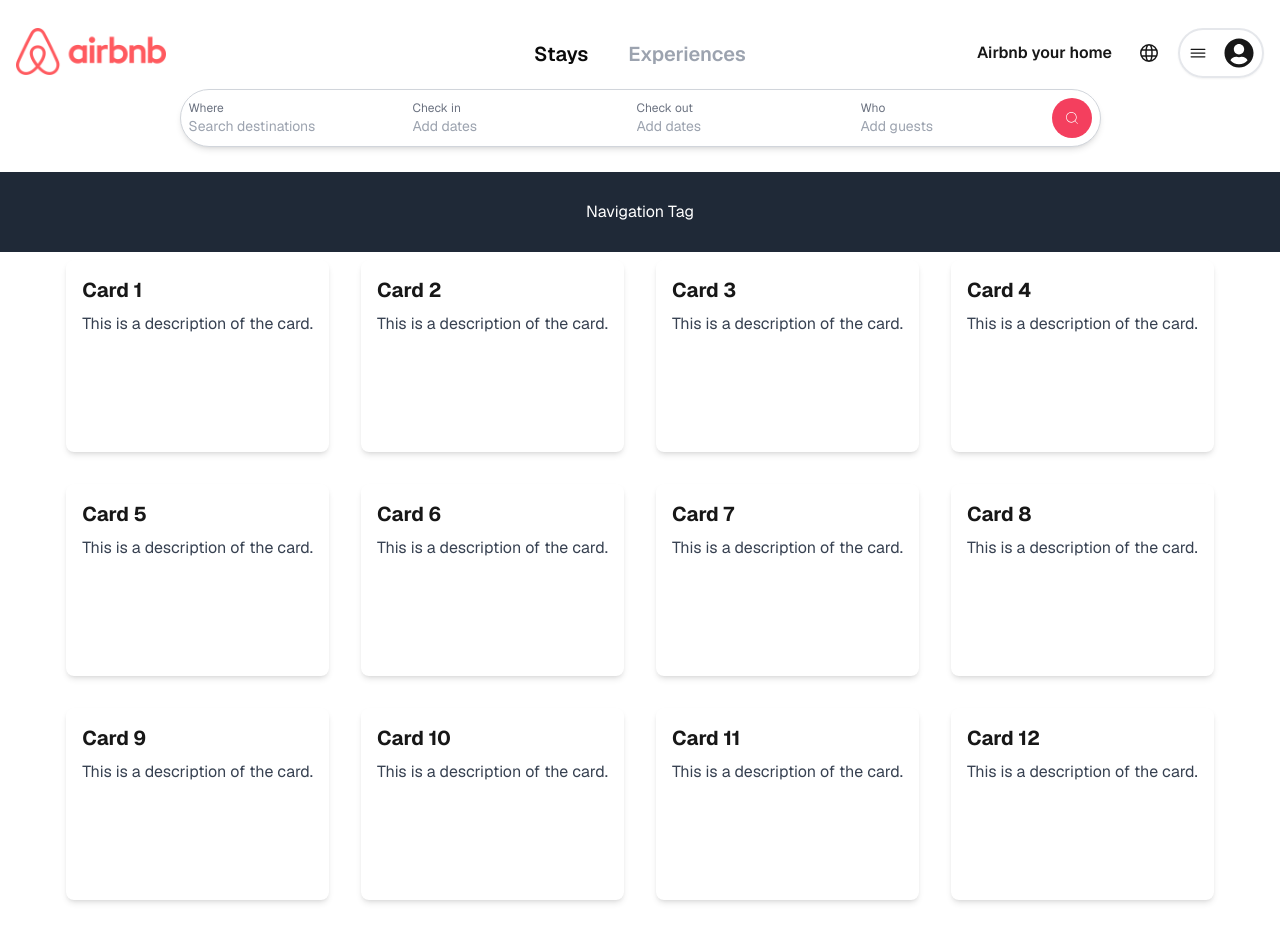
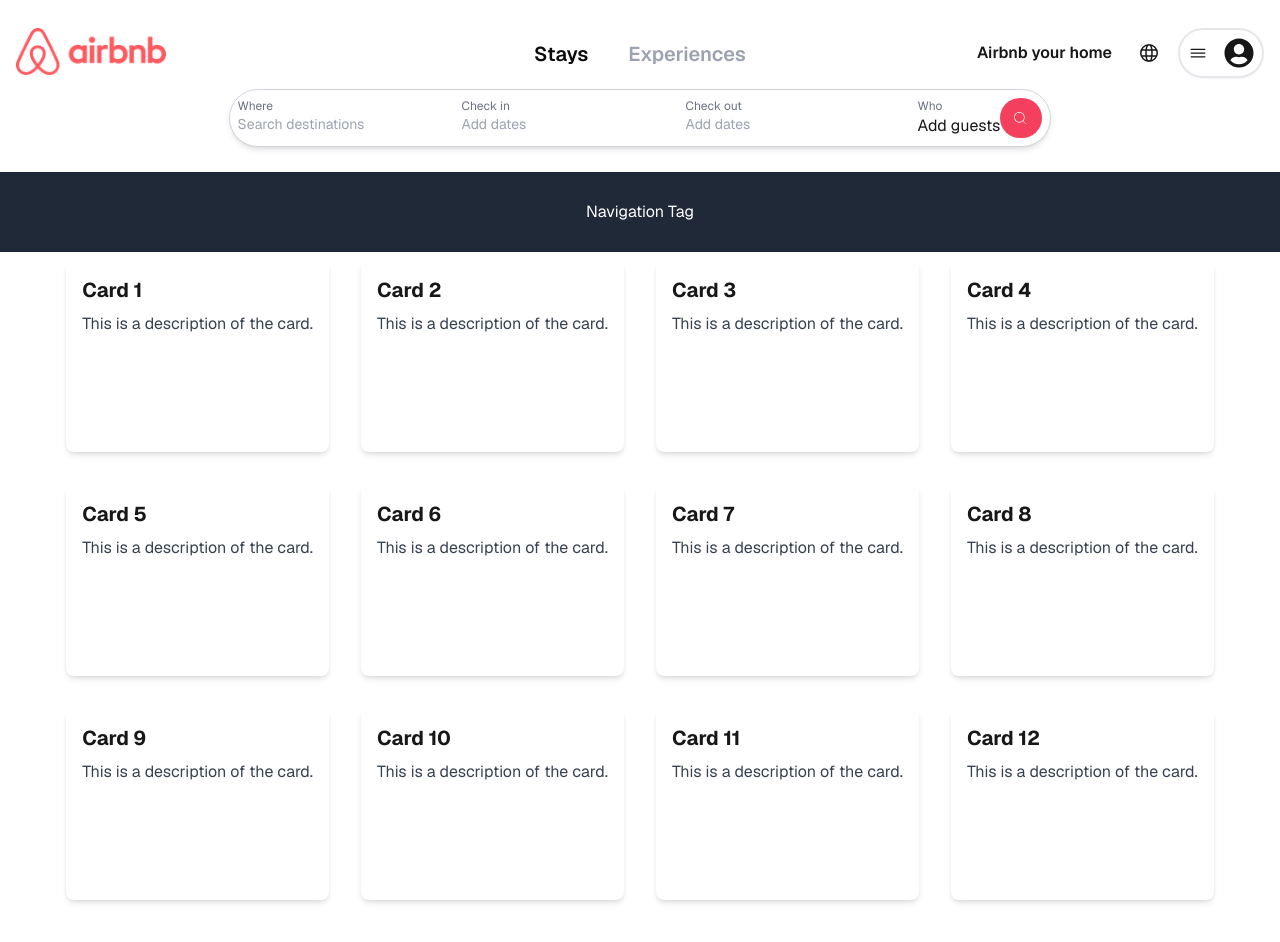
Before and after one commit to imansafari1991/Airbnb.UI, a Next.js app: page / in a window 1280 px wide. Shown: the top 942 px of the page. Built offline with nearby package versions, Linux system fonts and the light colour scheme.

Commit message:
UserDropdown

```diff
--- /dev/null
+++ b/app/components/header/_components/GuestPart.tsx
@@ -0,0 +1,88 @@
+"use client";
+
+import { useState, useEffect } from "react";
+
+interface CounterProps {
+  initialValue?: string | number;
+  min?: number;
+  max?: number;
+  title: string;
+  description: string;
+  onCountChange: (count: number) => void;
+  isIncrementDisabled?: boolean;
+  reset: boolean;
+}
+
+const GuestPart: React.FC<CounterProps> = ({
+  initialValue = 0,
+  min = 0,
+  max = 16,
+  title,
+  description,
+  onCountChange,
+  isIncrementDisabled = false,
+  reset,
+}) => {
+  const [count, setCount] = useState<number>(typeof initialValue === "number" ? initialValue : 0);
+  useEffect(() => {
+    if (reset) {
+      setCount(0);
+      onCountChange(0);
+    }
+  }, [reset]);
+  const increment = () => {
+    if (count < max && !isIncrementDisabled) {
+      const newCount = count + 1;
+      setCount(newCount);
+      onCountChange(newCount);
+    }
+  };
+
+  const decrement = () => {
+    if (count > min) {
+      const newCount = count - 1;
+      setCount(newCount);
+      onCountChange(newCount);
+    }
+  };
+
+  return (
+    <div className="flex items-center justify-between min-w-[220px] w-[342px] p-3">
+      <div>
+        <h3 className="font-semibold">{title}</h3>
+        <div className="text-neutral-500 text-xs">{description}</div>
+      </div>
+      <div className="flex items-center justify-between w-[104px]">
+        <button
+          className={
+            "flex items-center justify-center border border-neutral-500 rounded-full w-[32px] h-[32px] hover:bg-gray-200" +
+            (count === 0 ? " opacity-0 cursor-not-allowed" : "")
+          }
+          onClick={decrement}
+        >
+          <span className="flex items-center justify-center p-[5px] w-[22px] h-[22px]">
+            <MinusIcon />
+          </span>
+        </button>
+
+        <div>{count}</div>
+
+        <button
+          className={
+            "flex items-center justify-center border border-neutral-500 rounded-full w-[32px] h-[32px] hover:bg-gray-200" +
+            (isIncrementDisabled ? " opacity-0 cursor-not-allowed" : "")
+          }
+          onClick={increment}
+        >
+          <span className="flex items-center justify-center p-[5px] w-[22px] h-[22px]">
+            <PlusIcon />
+          </span>
+        </button>
+      </div>
+    </div>
+  );
+};
+
+const MinusIcon: React.FC = () => <div>-</div>;
+const PlusIcon: React.FC = () => <div>+</div>;
+export default GuestPart;
--- a/app/components/header/_components/experiences.tsx
+++ b/app/components/header/_components/experiences.tsx
@@ -1,10 +1,83 @@
 "use client";
+import { useState, useRef, useEffect } from 'react';
+import { CiSearch } from "react-icons/ci";
+import GuestPart from './GuestPart';
+import { RxCross1 } from "react-icons/rx";
 
-import { CiSearch } from "react-icons/ci";
 
 export const Experiences: React.FC = () => {
+  const maxTotalGuests = 16;
+  const [adults, setAdults] = useState<number>(0);
+  const [children, setChildren] = useState<number>(0);
+  const [infants, setInfants] = useState<number>(0);
+  const [pets, setPets] = useState<number>(0);
+  const [resetAll, setResetAll] = useState<boolean>(false);
+  const [isDropGuest, setIsDropGuest] = useState<boolean>(false);
+  const dropdownRef = useRef<HTMLDivElement>(null);
+  const toggleButtonRef = useRef<HTMLDivElement>(null);
+  const dropGuest = (event: React.MouseEvent) => {
+    event.stopPropagation();
+    setIsDropGuest((prevState) => !prevState);
+
+  };
+  const handleClickOutside = (event: MouseEvent) => {
+    const target = event.target as Node;
+    if (
+      dropdownRef.current &&
+      !dropdownRef.current.contains(target) &&
+      toggleButtonRef.current &&
+      !toggleButtonRef.current.contains(target)
+    ) {
+      setIsDropGuest(false);
+
+    }
+  };
+
+  useEffect(() => {
+    document.addEventListener('mousedown', handleClickOutside);
+    return () => {
+      document.removeEventListener('mousedown', handleClickOutside);
+    };
+  }, []);
+
+
+
+  const totalGuests = adults + children;
+
+  const hasSelections = adults > 0 || children > 0 || infants > 0 || pets > 0;
+
+  const resetSelections = () => {
+    setResetAll(true);
+    setAdults(0);
+    setChildren(0);
+    setInfants(0);
+    setPets(0);
+    setTimeout(() => setResetAll(false), 0);
+  };
+
+  const fullDisplayText =
+    `${totalGuests} guests` +
+    (infants > 0 ? `, ${infants} infants` : "") +
+    (pets > 0 ? `, ${pets} pets` : "");
+
+  const displayText = hasSelections
+    ? fullDisplayText.length > 15
+      ? fullDisplayText.slice(0, 15) + "..."
+      : fullDisplayText
+    : "Add guests";
   return (
-    <div className="flex items-center justify-between max-w-5xl bg-white rounded-full px-2 py-2 border border-gray-300 shadow-md">
+    <div className="flex relative items-center justify-between max-w-5xl bg-white rounded-full px-2 py-2 border border-gray-300 shadow-md">
+            {/* guest part  */}
+            {isDropGuest &&
+<div className=' absolute top-2.5 bg-white p-4 rounded-[32px] shadow-md max-h-[300px] z-10 overflow-y-auto overscroll-contain right-0 top-[67px]'
+  ref={dropdownRef}>
+
+<GuestPart   title="Adults" description="Age 13 or Above" max={16} initialValue={0}  onCountChange={setAdults}    isIncrementDisabled={totalGuests >= maxTotalGuests}    reset={resetAll}></GuestPart>
+<GuestPart   title="Children" description="Age 2 - 12" max={16} initialValue={'0'}  onCountChange={setChildren}    isIncrementDisabled={totalGuests >= maxTotalGuests}    reset={resetAll}></GuestPart>
+<GuestPart   title="Infants" description="Under 2" max={16} initialValue={'0'} onCountChange={setInfants}    reset={resetAll}></GuestPart>
+<GuestPart   title="Pets" description="" max={6} initialValue={'0'} onCountChange={setPets}    reset={resetAll}></GuestPart>
+ </div>
+ }
       <div className="flex space-x-4">
         {/* Where */}
         <div className="flex flex-col">
@@ -41,20 +114,37 @@ export const Experiences: React.FC = () => {
 
         {/* Who */}
         <div className="border-l border-gray-300 h-full"></div>
-        <div className="flex flex-col">
-          <span className="text-xs text-gray-500">Who</span>
-          <input
-            type="text"
-            placeholder="Add guests"
-            className="bg-transparent focus:outline-none text-sm"
-          />
+        <div className="flex justify-between cursor-pointer	"
+        onClick={dropGuest}
+        ref={toggleButtonRef}>
+  <div className='flex flex-col ms-2'>
+        <span className="text-xs text-gray-500">Who</span>
+          <div >{displayText}</div>
+  </div>
+
+          {isDropGuest && hasSelections && (
+          <button
+            className="flex justify-center items-center rounded-full w-[25px] h-[25px] p-2 text-xs hover:bg-gray-200	"
+            onClick={resetSelections}
+          >
+           {/* width: 25px;
+    height: 25px;
+    background: red;
+    padding: 2px 7px;
+    font-size: 11px; */}
+           <RxCross1 />
+          </button>
+        )}
         </div>
       </div>
 
       {/* Search Button */}
-      <button className="bg-rose-500 text-white p-3 rounded-full focus:outline-none">
-        <CiSearch />
+      <button className={"flex items-center bg-rose-500 text-white p-3 rounded-full focus:outline-none transition-all duration-300 ease-in-out" +   (isDropGuest ? " w-[150px]" : " w-[42px]")}>
+      <CiSearch />
+        {isDropGuest && <span className='ms-1'>Search</span>}
+
       </button>
+
     </div>
   );
 };
--- a/app/components/header/_components/stays.tsx
+++ b/app/components/header/_components/stays.tsx
@@ -1,10 +1,83 @@
 "use client";
+import { RxCross1 } from "react-icons/rx";
 
+import { useState, useRef, useEffect } from 'react';
 import { CiSearch } from "react-icons/ci";
+import GuestPart from './GuestPart';
 
 export const Stays: React.FC = () => {
+    const maxTotalGuests = 16;
+    const [adults, setAdults] = useState<number>(0);
+    const [children, setChildren] = useState<number>(0);
+    const [infants, setInfants] = useState<number>(0);
+    const [pets, setPets] = useState<number>(0);
+    const [resetAll, setResetAll] = useState<boolean>(false);
+    const [isDropGuest, setIsDropGuest] = useState<boolean>(false);
+    const dropdownRef = useRef<HTMLDivElement>(null);
+    const toggleButtonRef = useRef<HTMLDivElement>(null);
+    const dropGuest = (event: React.MouseEvent) => {
+      event.stopPropagation();
+      setIsDropGuest((prevState) => !prevState);
+
+    };
+    const handleClickOutside = (event: MouseEvent) => {
+      const target = event.target as Node;
+      if (
+        dropdownRef.current &&
+        !dropdownRef.current.contains(target) &&
+        toggleButtonRef.current &&
+        !toggleButtonRef.current.contains(target)
+      ) {
+        setIsDropGuest(false);
+
+      }
+    };
+
+    useEffect(() => {
+      document.addEventListener('mousedown', handleClickOutside);
+      return () => {
+        document.removeEventListener('mousedown', handleClickOutside);
+      };
+    }, []);
+
+
+
+    const totalGuests = adults + children;
+
+    const hasSelections = adults > 0 || children > 0 || infants > 0 || pets > 0;
+
+    const resetSelections = () => {
+      setResetAll(true);
+      setAdults(0);
+      setChildren(0);
+      setInfants(0);
+      setPets(0);
+      setTimeout(() => setResetAll(false), 0);
+    };
+
+    const fullDisplayText =
+      `${totalGuests} guests` +
+      (infants > 0 ? `, ${infants} infants` : "") +
+      (pets > 0 ? `, ${pets} pets` : "");
+
+    const displayText = hasSelections
+      ? fullDisplayText.length > 15
+        ? fullDisplayText.slice(0, 15) + "..."
+        : fullDisplayText
+      : "Add guests";
   return (
-    <div className="flex items-center justify-between max-w-5xl bg-white rounded-full px-2 py-2 border border-gray-300 shadow-md">
+    <div className="flex relative items-center justify-between max-w-5xl bg-white rounded-full px-2 py-2 border border-gray-300 shadow-md">
+                {/* guest part  */}
+                {isDropGuest &&
+<div className=' absolute top-2.5 bg-white p-4 rounded-[32px] shadow-md max-h-[300px] z-10 overflow-y-auto overscroll-contain right-0 top-[67px]'
+  ref={dropdownRef}>
+
+<GuestPart   title="Adults" description="Age 13 or Above" max={16} initialValue={0}  onCountChange={setAdults}    isIncrementDisabled={totalGuests >= maxTotalGuests}    reset={resetAll}></GuestPart>
+<GuestPart   title="Children" description="Age 2 - 12" max={16} initialValue={'0'}  onCountChange={setChildren}    isIncrementDisabled={totalGuests >= maxTotalGuests}    reset={resetAll}></GuestPart>
+<GuestPart   title="Infants" description="Under 2" max={16} initialValue={'0'} onCountChange={setInfants}    reset={resetAll}></GuestPart>
+<GuestPart   title="Pets" description="" max={6} initialValue={'0'} onCountChange={setPets}    reset={resetAll}></GuestPart>
+ </div>
+ }
       <div className="flex space-x-4">
         {/* Where */}
         <div className="flex flex-col">
@@ -40,19 +113,30 @@ export const Stays: React.FC = () => {
 
         {/* Who */}
         <div className="border-l border-gray-300 h-full"></div>
-        <div className="flex flex-col">
-          <span className="text-xs text-gray-500">Who</span>
-          <input
-            type="text"
-            placeholder="Add guests"
-            className="bg-transparent focus:outline-none text-sm"
-          />
+        <div className="flex justify-between cursor-pointer	"
+        onClick={dropGuest}
+        ref={toggleButtonRef}>
+  <div className='flex flex-col ms-2'>
+        <span className="text-xs text-gray-500">Who</span>
+          <div >{displayText}</div>
+  </div>
+
+          {isDropGuest && hasSelections && (
+          <button
+             className=" flex justify-center items-center rounded-full w-[25px] h-[25px] p-2 text-xs hover:bg-slate-300"
+            onClick={resetSelections}
+          >
+
+          <RxCross1 />
+          </button>
+        )}
         </div>
       </div>
+      {/* Search Button */}
+      <button className={"flex items-center bg-rose-500 text-white p-3 rounded-full focus:outline-none transition-all duration-300 ease-in-out" +   (isDropGuest ? " w-[150px]" : " w-[42px]")}>
+      <CiSearch />
+        {isDropGuest && <span className='ms-1'>Search</span>}
 
-      {/* Search Button */}
-      <button className="bg-rose-500 text-white p-3 rounded-full focus:outline-none">
-        <CiSearch />
       </button>
     </div>
   );
```
